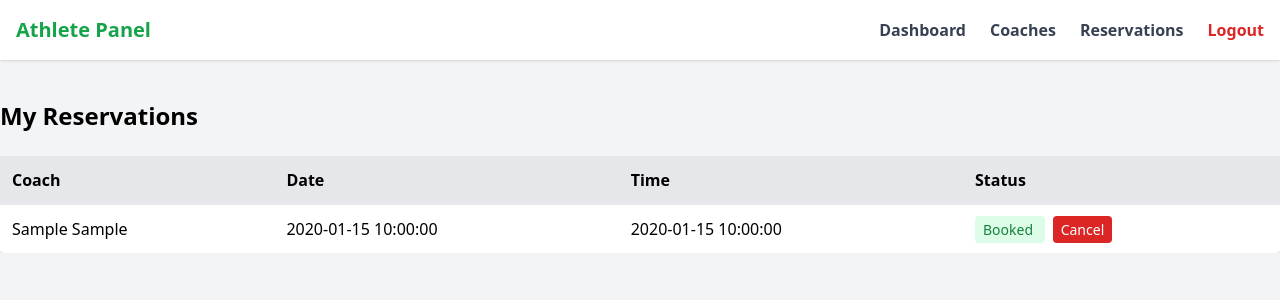
After one commit to amineElgaini/coach-app, a PHP site: template views/athlete/reservations.php in a window 1280 px wide. The commit adds this page. Shown: the top 300 px of the page. Run offline with PHP 8.4, Linux system fonts and the light colour scheme; the template is opened without the code that fills it: most values are stand-ins (such as "Sample title", 1, 10 or a date in 2020); some libraries are stand-ins or nearby versions.

Commit message:
manage reservations for athlete

```diff
--- a/controllers/CoachController.php
+++ b/controllers/CoachController.php
@@ -4,15 +4,17 @@ require_once __DIR__ . '/../models/User.php';
 class CoachController
 {
     private User $user;
+    private Coach $coach;
 
     public function __construct()
     {
         $this->user = new User();
+        $this->coach = new Coach();
     }
 
     public function index()
     {
-        $coaches = $this->user->getAllCoaches();
+        $coaches = $this->coach->getAllCoaches();
         include 'views/athlete/coachs.php';
     }
 
--- /dev/null
+++ b/views/athlete/reservations.php
@@ -0,0 +1,62 @@
+<!DOCTYPE html>
+<html lang="en">
+
+<head>
+    <meta charset="UTF-8">
+    <title>My Reservations</title>
+    <script src="https://cdn.tailwindcss.com"></script>
+</head>
+
+<body class="bg-gray-100 font-sans">
+
+    <?php include 'views/layout/navbar_athlete.php'; ?>
+
+    <main class="container mx-auto mt-10">
+
+        <h1 class="text-2xl font-bold mb-6">My Reservations</h1>
+
+        <?php if (empty($reservations)): ?>
+            <p class="text-gray-600">You have no reservations yet.</p>
+        <?php else: ?>
+            <div class="overflow-x-auto">
+                <table class="w-full bg-white rounded shadow">
+                    <thead class="bg-gray-200">
+                        <tr>
+                            <th class="p-3 text-left">Coach</th>
+                            <th class="p-3 text-left">Date</th>
+                            <th class="p-3 text-left">Time</th>
+                            <th class="p-3 text-left">Status</th>
+                        </tr>
+                    </thead>
+                    <tbody>
+                        <?php foreach ($reservations as $r): ?>
+                            <tr class="border-t">
+                                <td class="p-3">
+                                    <?= htmlspecialchars($r['coach_first'] . ' ' . $r['coach_last']) ?>
+                                </td>
+                                <td class="p-3">
+                                    <?= htmlspecialchars($r['session_date']) ?>
+                                </td>
+                                <td class="p-3">
+                                    <?= htmlspecialchars($r['session_time']) ?>
+                                </td>
+                                <td class="p-3">
+                                    <span class="px-2 py-1 rounded text-sm bg-green-100 text-green-700">
+                                        Booked
+                                    </span>
+                                    <a href="index.php?page=athlete&action=reserve&id=<?= $r['id'] ?>"
+                                        class="ml-2 px-2 py-1 rounded text-sm bg-red-600 text-white rounded hover:bg-red-700 transition-colors">
+                                        Cancel
+                                    </a>
+                                </td>
+                            </tr>
+                        <?php endforeach; ?>
+                    </tbody>
+                </table>
+            </div>
+        <?php endif; ?>
+    </main>
+
+</body>
+
+</html>
--- a/views/layout/navbar_athlete.php
+++ b/views/layout/navbar_athlete.php
@@ -4,7 +4,7 @@
         <ul class="flex space-x-6">
             <li><a href="index.php?page=athlete&action=dashboard" class="text-gray-700 hover:text-green-600 font-semibold">Dashboard</a></li>
             <li><a href="index.php?page=athlete&action=coachs" class="text-gray-700 hover:text-green-600 font-semibold">Coaches</a></li>
-            <li><a href="index.php?page=athlete&action=reservation" class="text-gray-700 hover:text-green-600 font-semibold">Reservation</a></li>
+            <li><a href="index.php?page=athlete&action=reservations" class="text-gray-700 hover:text-green-600 font-semibold">Reservations</a></li>
             <li><a href="index.php?page=auth&action=logout" class="text-red-600 hover:text-red-800 font-semibold">Logout</a></li>
         </ul>
     </div>
```
Also changed, not shown: controllers/ReservationController.php (+25 -7 lines), index.php (+12 -6 lines), models/Coach.php (+11 -0 lines), models/Reservation.php (+17 -2 lines), models/Session.php (+21 -4 lines), models/User.php (+0 -10 lines), views/athlete/availability.php (added, +40 -0 lines), views/athlete/coachs.php (+8 -1 lines), views/athlete/reservation.php (deleted, +0 -40 lines).
